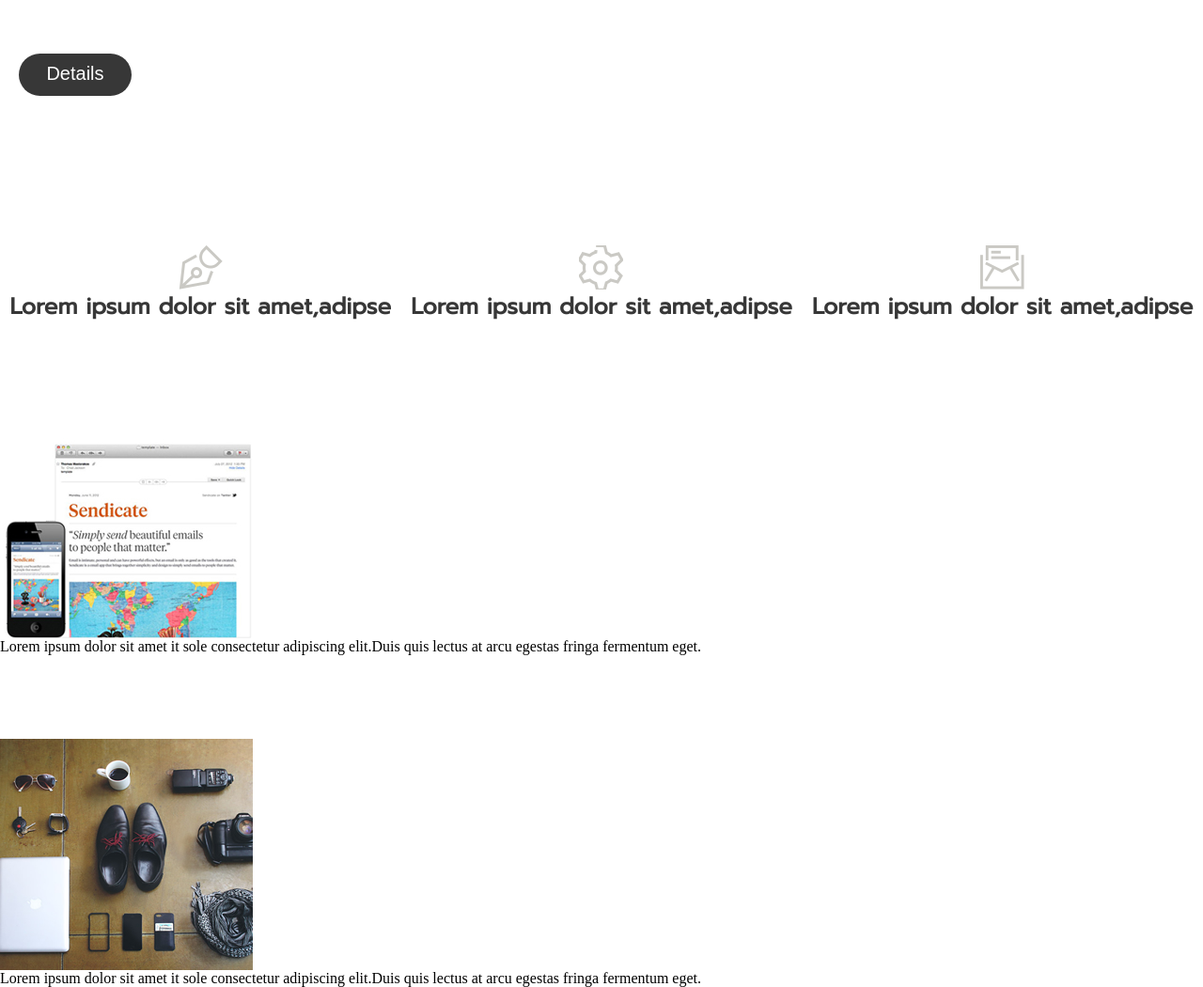
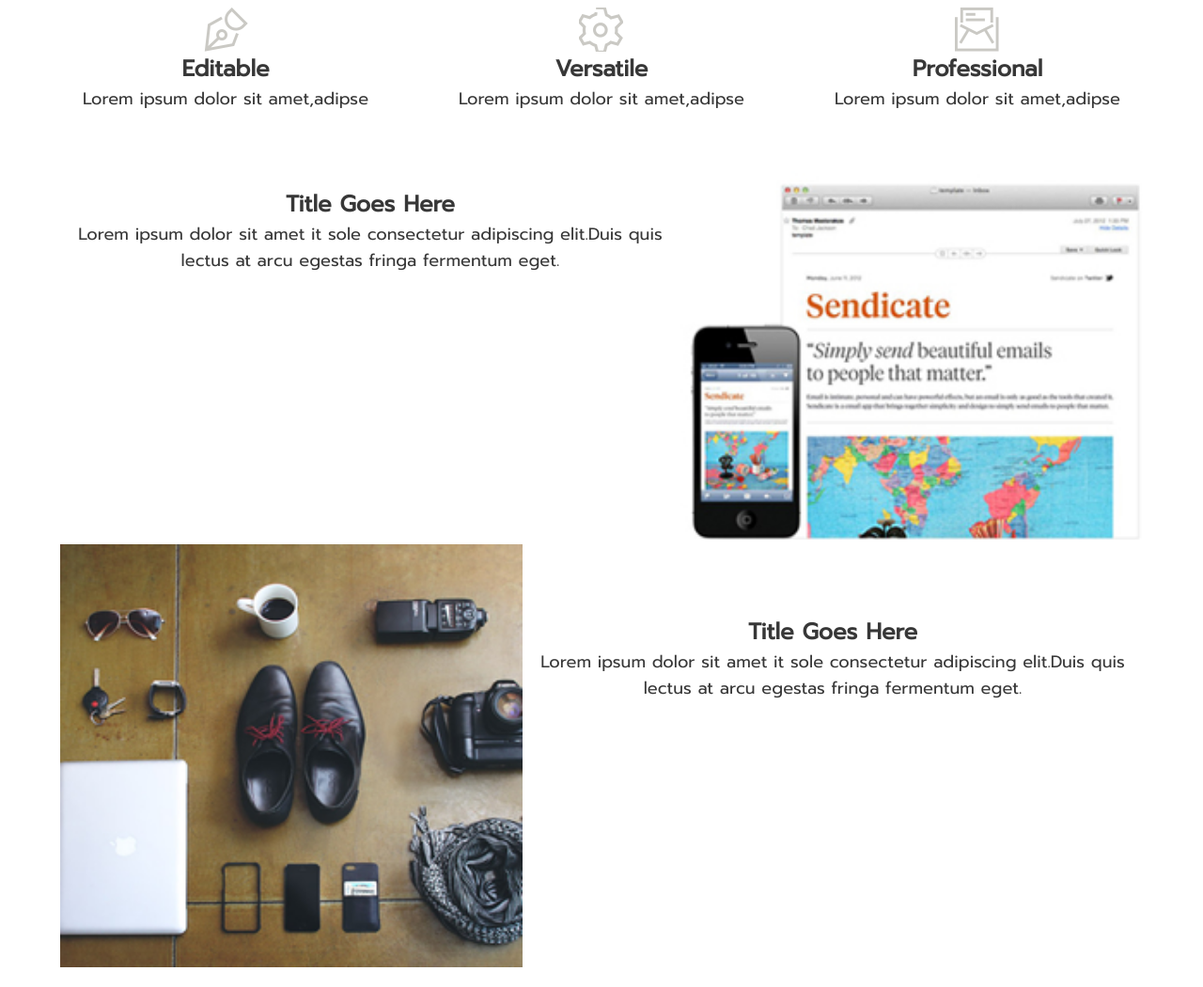
Before and after one commit to valdadyne/gnome, a plain HTML site: page index.html in a window 1280 px wide. Shown: the part 1057-2107 px from the top of the page at 94% size. After the commit the page ends 2086 px from the top, so only its background shows below. Drawn offline with Linux system fonts and the light colour scheme.

Commit message:
Grid layout. Also added more content

```diff
--- a/assets/css/grid.css
+++ b/assets/css/grid.css
@@ -1,27 +1,29 @@
 .wrapper {
   display: grid;
-  width: 100%;
-  grid-template-columns: 1/3 1/3 1/3;grid-gap: 5%
+  width: 90%;
+  margin-left: 5%;
+  margin-right: 5%;
+  grid-template-columns:repeat(auto, 1fr);
 }
 
-  .heading{display:grid;grid:subgrid;grid-column:1/span 3;grid-row:1/span 2;}
+  .heading{display:grid;grid:subgrid;grid-column:1/span 6;grid-row:1/span 2;}
       .title{grid-column:1;grid-row:1/span 2;}
       .info{grid-column:3;grid-row:2;}
 
-  .big-img{grid-column:1/span 3;grid-row:3;}
+  .big-img{grid-column:1/span 6;grid-row:3;}
   .marketing{grid-column:1;grid-row:3;}
 
-  .main{display:grid;grid:subgrid;grid-column:1/span 3;grid-row:4}
+  .main{display:grid;grid:subgrid;grid-column:1/span 6;grid-row:4}
 
-  .section{display:grid;grid:subgrid;grid-column:1/span 3;grid-row:5;}
-      .layout1{grid-column: 1;grid-row:5;}
-      .layout2{grid-column: 2;grid-row:5;}
-      .layout3{grid-column: 3;grid-row:5;}
+  .section{display:grid;grid:subgrid;grid-column:1/span 6;grid-row:5;}
+      .layout1{grid-column: 1/2;grid-row:5;}
+      .layout2{grid-column: 3/4;grid-row:5;}
+      .layout3{grid-column: 5/6;grid-row:5;}
 
-  .article-left{display:grid;grid:subgrid;grid-column:1/span 3;grid-row:6;}
-      .left-image{grid-column:1/2; grid-row:6}
-      .left-content{grid-column:1/2; grid-row:6}
+  .article1{display:grid;grid:subgrid;grid-column:1/span 6;grid-row:6;}
+      .content1{grid-column:1/3;grid-row:6;}
+      .img1{grid-column:4/6;grid-row:6;}
 
-  .article-right{display:grid;grid:subgrid;grid-column:1/span 3;grid-row:7;}
-      .right-image{grid-column:1/2; grid-row:7}
-      .right-content{grid-column:1/2 ; grid-row:7}
+  .article2{display:grid;grid:subgrid;grid-column:1/span 6;grid-row:7;}
+      .img2{grid-column:1/3;grid-row:7;}
+      .content2{grid-column:4/6;grid-row:7;}
--- a/assets/css/style.css
+++ b/assets/css/style.css
@@ -36,9 +36,13 @@ div
   text-align: center;
   text-decoration: none;
 }
+.content1{overflow-wrap: break-word;margin-top: 80px;vertical-align: middle;text-align: center;}
+.content2{overflow-wrap: break-word;margin-top: 80px;vertical-align: middle;text-align: center;}
+.img1 {width:100%; height:450px;background-size: cover;}
+.img2 {width:100%; height:450px;background-size: cover;}
 
   h1{color:yellow;font-family: 'Fira Sans', sans-serif;}
-  h2{margin:0;color:#373737;font-family: 'Prompt', sans-serif;font-size: 40px}
+  h2{margin:0;color:#373737;font-family: 'Prompt', sans-serif;font-size: 30px}
   h3{margin:0;color:#373737;font-family: 'Prompt', sans-serif;font-size: 24px}
-  p{margin:0;color:#373737;font-family: 'Prompt', sans-serif;font-size: 20px}
+  body{margin:0;color:#373737;font-family: 'Prompt', sans-serif;font-size: 18px}
   h5{}
--- a/index.html
+++ b/index.html
@@ -13,27 +13,29 @@
           </div>
           <img src="./assets/images/big_img.jpg" class="big-img">
           <div class="marketing"><h2><i>"Simply send</i> beautiful emails to people who matter."</h2>
-              <br><h3>The email marketing app for smart businesses.</h3></div>
+              <br><i>The email marketing app for smart businesses.</i></div>
           <div class="main">
-            <h2>Main Blog Post Header</h2>
+            <h3>Main Blog Post Header</h3>
             <p>Lorem ipsum dolor sit amet, consectetur adipiscing elit.Duis quis lectus at arcu egestas fringilla fermentum eget ipsum. Vestibulum hendrerit dignissim nunc vel volupat.Nulla facilisi.</p>
              <a href="#" class="button">Details</a>
           </div>
           <div class="section">
             <div class="layout1"><img src="./assets/images/logo_editable.png"alt="editable"align="middle" height= "47px" width="47px";>
-               <h3>Lorem ipsum dolor sit amet,adipse</h3></div>
+               <h3>Editable</h3>Lorem ipsum dolor sit amet,adipse</div>
             <div class="layout2"><img src="./assets/images/logo_versatile.png"alt="versatile"align="middle" height= "47px" width="47px";>
-              <h3>Lorem ipsum dolor sit amet,adipse</h3></div>
+              <h3>Versatile</h3>Lorem ipsum dolor sit amet,adipse</div>
             <div class="layout3"><img src="./assets/images/logo_pro.png"alt="professional"align="middle" height= "47px" width="47px";>
-              <h3>Lorem ipsum dolor sit amet,adipse</h3></div>
+              <h3>Professional</h3>Lorem ipsum dolor sit amet,adipse</div>
           </div>
-          <div class=article-left>
-            <img src="./assets/images/img1.jpg"alt="professional"class="left-img" align="middle" height= "246px" width="269px";>
-            <div class="left_content">Lorem ipsum dolor sit amet it sole consectetur adipiscing elit.Duis quis lectus at arcu egestas fringa fermentum eget.</div>
+          <div class=article1>
+            <img src="./assets/images/img1.jpg" class="img1">
+            <div class="content1"><h3>Title Goes Here</h3>
+              Lorem ipsum dolor sit amet it sole consectetur adipiscing elit.Duis quis lectus at arcu egestas fringa fermentum eget.</div>
           </div>
-          <div class=article-right>
-            <img src="./assets/images/img2.jpg"alt="professional"class="right-img" align="middle" height= "246px" width="269px";>
-            <div class="right_content">Lorem ipsum dolor sit amet it sole consectetur adipiscing elit.Duis quis lectus at arcu egestas fringa fermentum eget.</div>
+          <div class=article2>
+            <img src="./assets/images/img2.jpg" class="img2">
+            <div class="content2"><h3>Title Goes Here</h3>
+              Lorem ipsum dolor sit amet it sole consectetur adipiscing elit.Duis quis lectus at arcu egestas fringa fermentum eget.</div>
           </div>
 
        </div>
```
